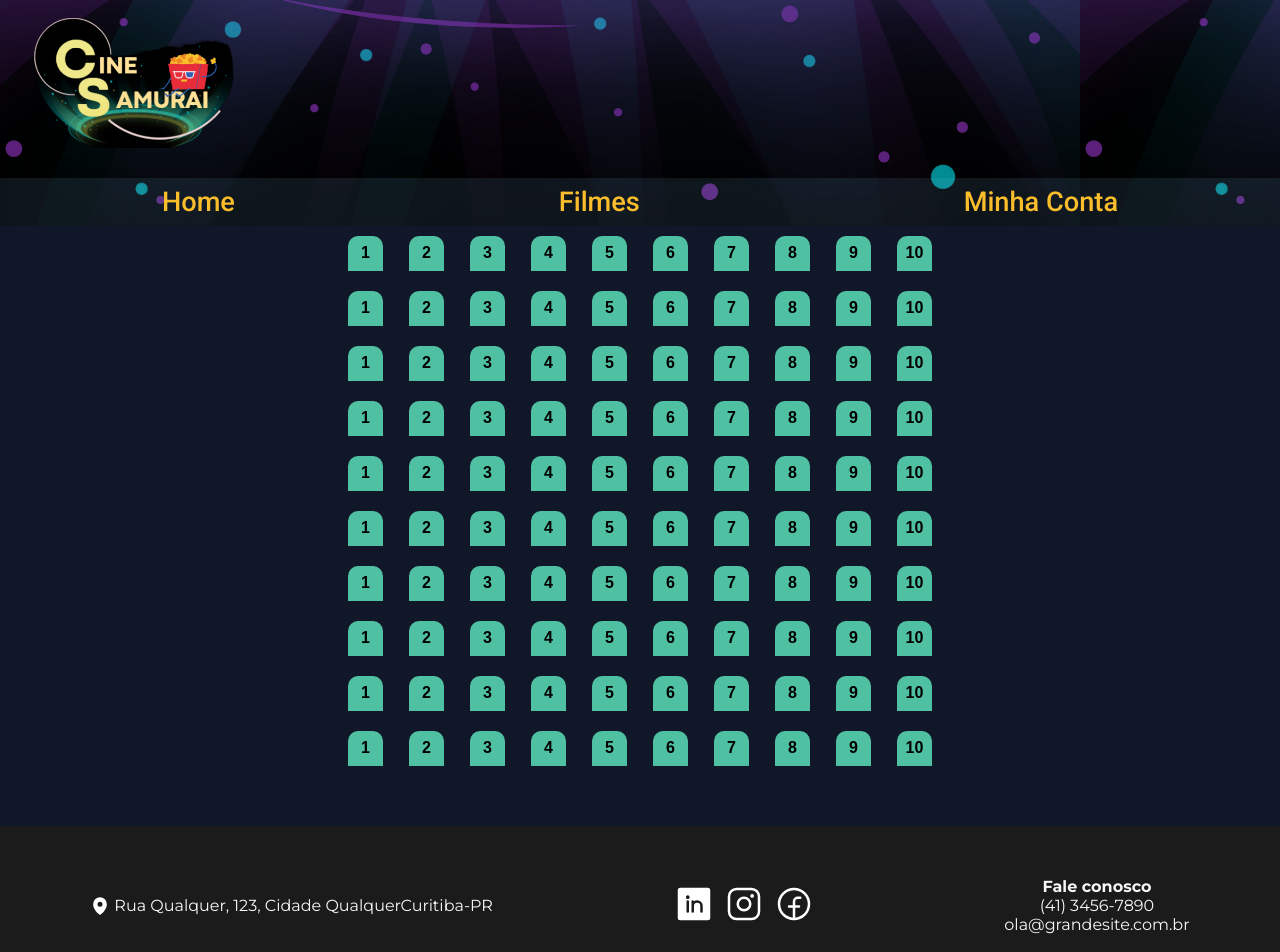
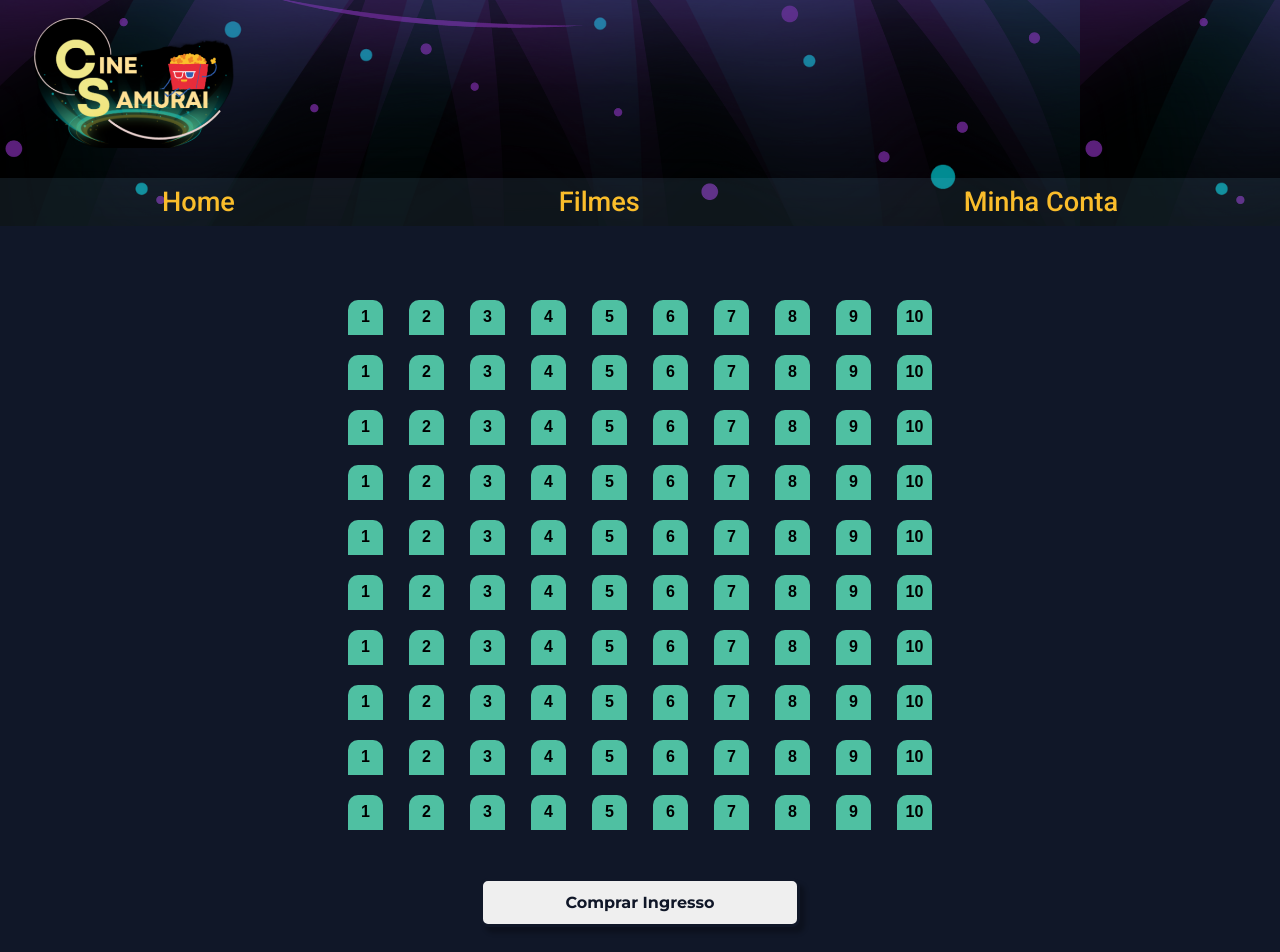
Before and after one commit to ericafernandaj/CineSamurai, a React (Vite) app: page /Poltrona in a window 1280 px wide. Shown: the top 952 px of the page. Built offline with nearby package versions, Linux system fonts and the light colour scheme; sample sign-in values are in the browser's storage.

Commit message:
feat: botão e estilos pagina poltrona

```diff
--- a/src/pages/Poltrona/Poltrona.jsx
+++ b/src/pages/Poltrona/Poltrona.jsx
@@ -1,13 +1,23 @@
 import HeaderLogado from '../../components/views/HeaderLogado/HeaderLogado'
 import Footer from "../../components/views/Footer/Footer"
 import SelecionarPoltrona from "../../components/views/SelecionarPoltrona/SelecionarPoltrona"
+import Button from '../../components/common/Button/Button'
+import { StylePoltrona } from "./poltrona.style"
+
 const Poltrona = () => {
   return (
-    <div>
-        <HeaderLogado/>
-        <SelecionarPoltrona/>
-        <Footer/>
-    </div>
+    <>
+      <HeaderLogado />
+      <StylePoltrona>
+        <SelecionarPoltrona />
+        <Button
+          texto="Comprar Ingresso"
+          width="25%"
+          variant='primary'
+        />
+      </StylePoltrona>
+      <Footer />
+    </>
   )
 }
 
--- /dev/null
+++ b/src/pages/Poltrona/poltrona.style.js
@@ -0,0 +1,21 @@
+import styled from "styled-components";
+
+export const StylePoltrona = styled.div`
+margin-top: 5%;
+display: flex;
+flex-direction: column;
+align-items: center;
+justify-content: center;
+
+
+button{
+    margin:3%;
+}
+
+button:hover{
+    background-color: #d266ff;
+    transition: 0.3s;
+    transform: scale(1.02);
+}
+
+`
```
Also changed, not shown: src/components/common/Button/Button.jsx (line endings or trailing spaces).
